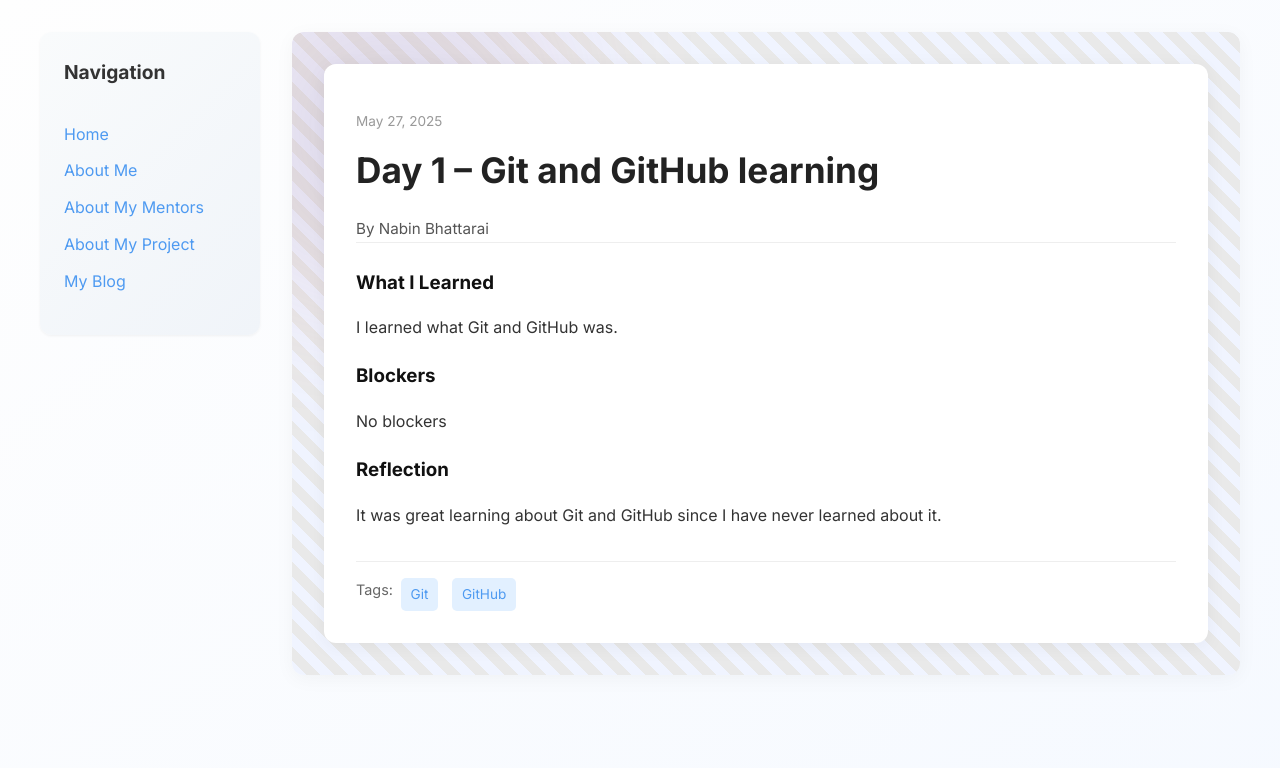
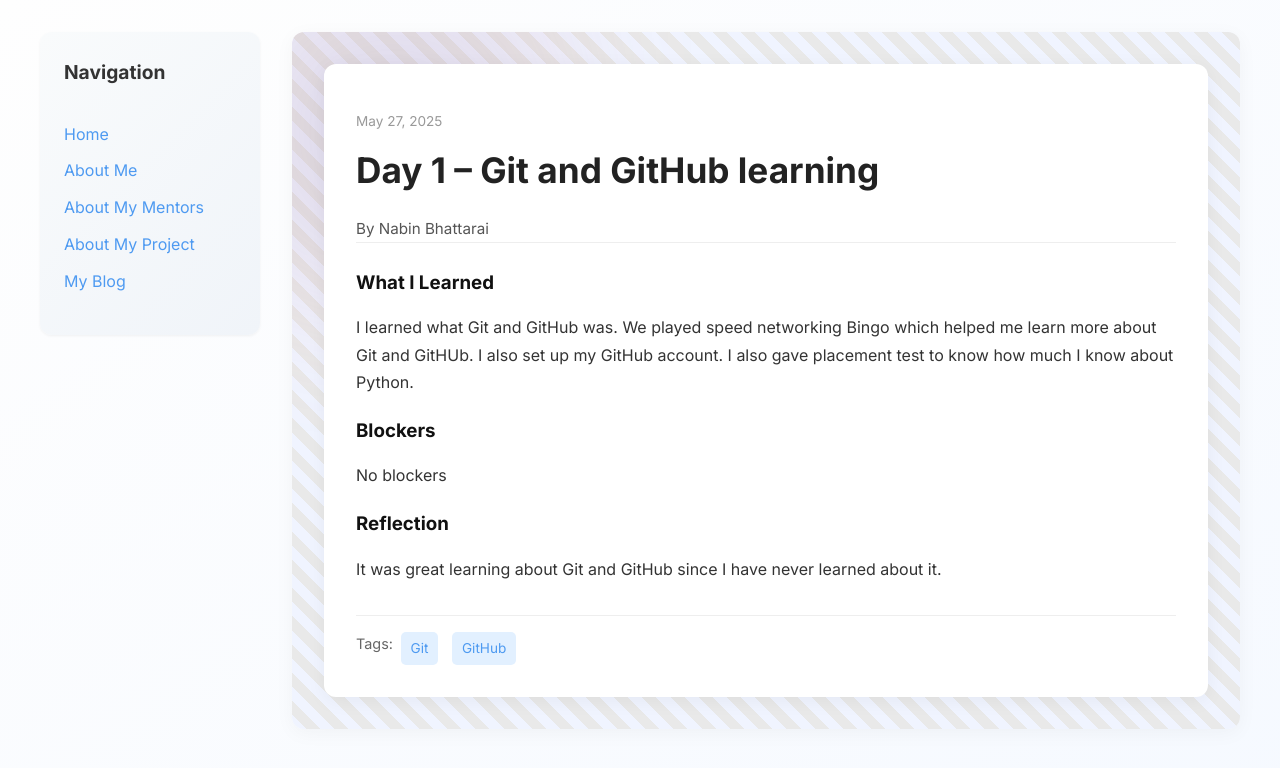
Before and after one commit to bhattarainabin2055/bhattarainabin2055.github.io, a Jekyll site: the page built from _posts/2025-05-27-day-1.md, in a window 1280 px wide. Shown: the top 768 px of the page. Built offline with Jekyll 4.4.1, drawn with Linux system fonts in a browser that asks for light colours.

Commit message:
Update 2025-05-27-day-1.md

```diff
--- a/_posts/2025-05-27-day-1.md
+++ b/_posts/2025-05-27-day-1.md
@@ -7,7 +7,7 @@ permalink: /day1.html
 tags: ["Git", "GitHub"]
 
 what_i_learned: |
-  I learned what Git and GitHub was.
+  I learned what Git and GitHub was. We played speed networking Bingo which helped me learn more about Git and GitHUb. I also set up my GitHub account. I also gave placement test to know how much I know about Python.
 
 blockers: |
   No blockers
```
